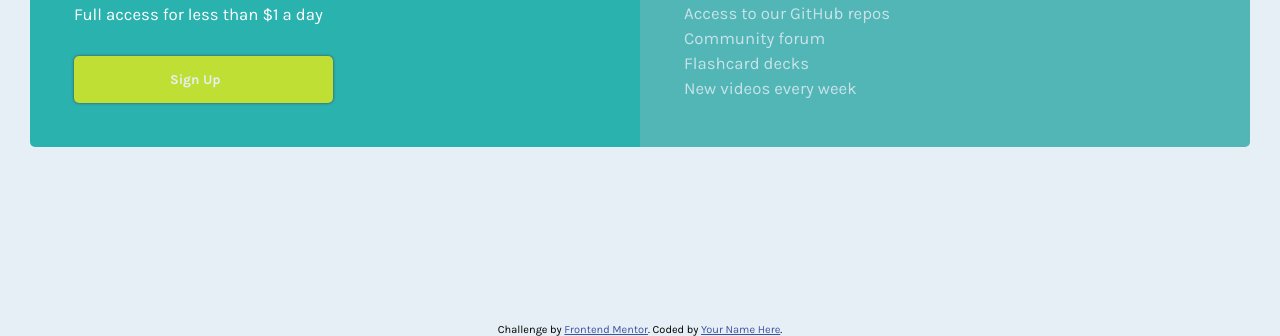
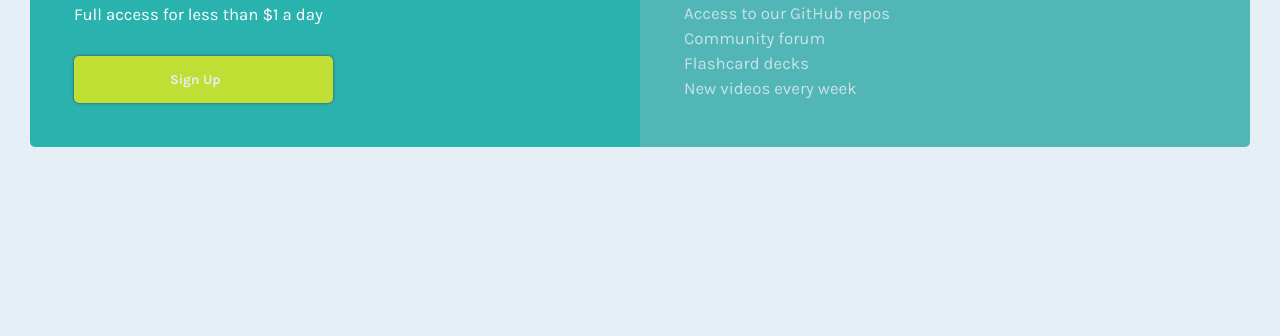
Before and after one commit to Valenveraa/Single-price-grid-component, a plain HTML site: page index.html in a window 1280 px wide. Shown: the part 577-913 px from the top of the page. Drawn offline with Linux system fonts and the light colour scheme.

Commit message:
finish html

```diff
--- a/index.html
+++ b/index.html
@@ -11,10 +11,6 @@
     <link rel="preconnect" href="https://fonts.googleapis.com">
     <link rel="preconnect" href="https://fonts.gstatic.com" crossorigin>
     <link href="https://fonts.googleapis.com/css2?family=Karla:wght@400;700&display=swap" rel="stylesheet">
-    <style>
-        .attribution { font-size: 11px; text-align: center; }
-        .attribution a { color: hsl(228, 45%, 44%); }
-      </style>
 </head>
 
 <body>
@@ -46,13 +42,6 @@
           New videos every week</p>
       </div>
   </main>
-
-  <footer>
-    <p class="attribution">
-      Challenge by <a href="https://www.frontendmentor.io?ref=challenge" target="_blank">Frontend Mentor</a>.
-      Coded by <a href="#">Your Name Here</a>.
-    </p>
-  </footer>
 </body>
 
 </html>
```
